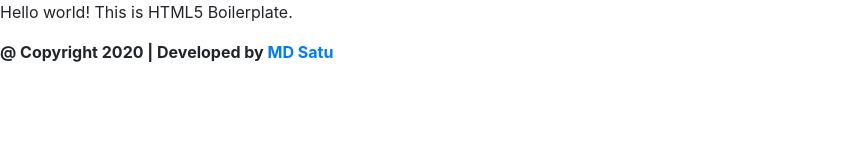
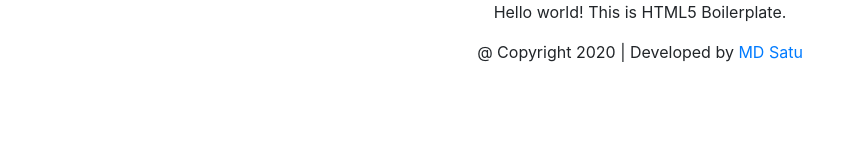
Before and after one commit to mdsatu/html-quick-start-package, a plain HTML site: page index.html in a window 1280 px wide. Shown: the whole page, without its empty margins (0-865 px from the left). Drawn offline with nearby package versions, Linux system fonts and the light colour scheme.

Commit message:
changed copyright text position and style

```diff
--- a/index.html
+++ b/index.html
@@ -46,10 +46,12 @@
     <p class="browserupgrade">You are using an <strong>outdated</strong> browser. Please <a href="https://browsehappy.com/">upgrade your browser</a> to improve your experience and security.</p>
   <![endif]-->
   <!-- Add your site or application content here -->
-  <p>Hello world! This is HTML5 Boilerplate.</p>
+  <p class="container text-center">Hello world! This is HTML5 Boilerplate.</p>
 
   <footer>
-    <strong>@ Copyright 2020 | Developed by <a href="https://mdsatu.com">MD Satu</a>
+    <div class="container text-center">
+      <p>@ Copyright 2020 | Developed by <a href="https://mdsatu.com">MD Satu</p>
+    </div>
   </footer>
   <script src="js/vendor/modernizr-3.6.0.min.js"></script>
   <script src="https://code.jquery.com/jquery-3.3.1.min.js" integrity="sha256-FgpCb/KJQlLNfOu91ta32o/NMZxltwRo8QtmkMRdAu8=" crossorigin="anonymous"></script>
```
